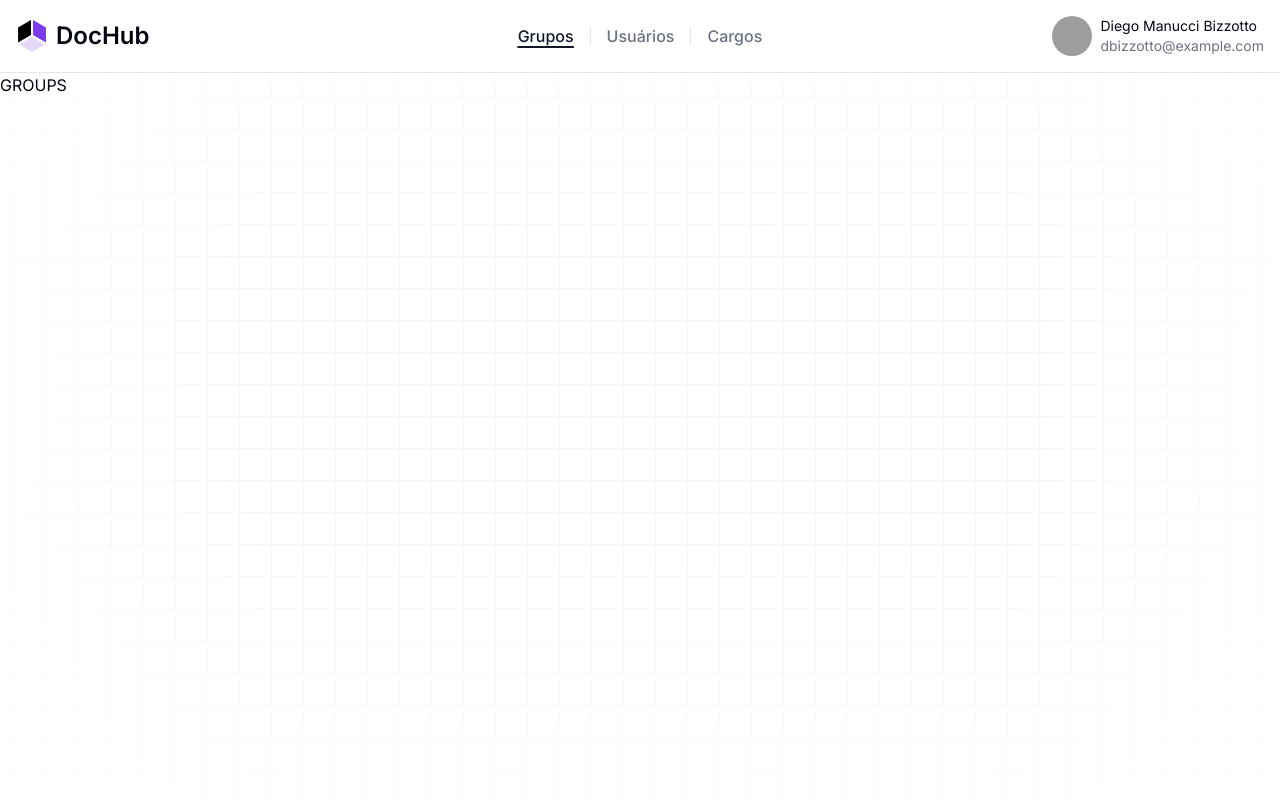
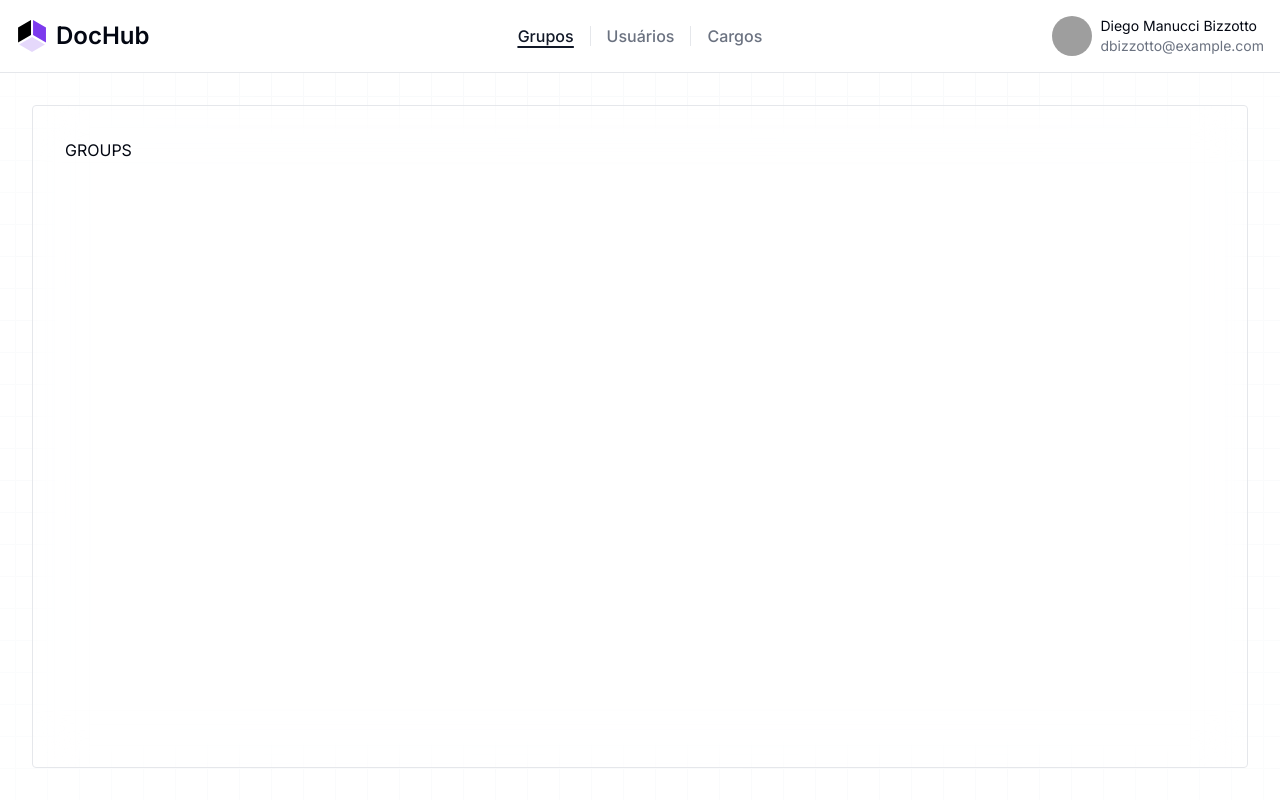
Before and after one commit to Diego-Brino/DocHub, a React (Vite) app in the folder frontend/: page /groups in a window 1280 px wide. Built offline with nearby package versions, Linux system fonts and the light colour scheme; grey boxes are pictures that could not be loaded.

Commit message:
Feat: Organizar disposição do conteúdo no layout

```diff
--- a/frontend/src/layouts/main/components/header.tsx
+++ b/frontend/src/layouts/main/components/header.tsx
@@ -4,7 +4,7 @@ import {HeaderLinks} from "@/layouts/main/components/header-links.tsx";
 
 function Header() {
   return (
-    <div className='flex justify-between p-4 gap-4 bg-background border-b'>
+    <div className='flex justify-between p-4 gap-4 bg-background border-b bg-opacity-60 backdrop-blur-xl'>
       <HeaderLogo/>
       <HeaderLinks/>
       <HeaderProfile/>
--- a/frontend/src/layouts/main/components/main.tsx
+++ b/frontend/src/layouts/main/components/main.tsx
@@ -3,9 +3,11 @@ import {Header} from "./header.tsx";
 
 function Main() {
   return (
-    <div className='grid grid-cols-1 grid-rows-2'>
+    <div className='grid grid-cols-1 grid-rows-[max-content_1fr] min-h-screen'>
       <Header/>
-      <Outlet/>
+      <div className='flex bg-background-60 md:m-8 p-8 rounded md:border backdrop-blur-xl'>
+        <Outlet/>
+      </div>
     </div>
   )
 }
```
